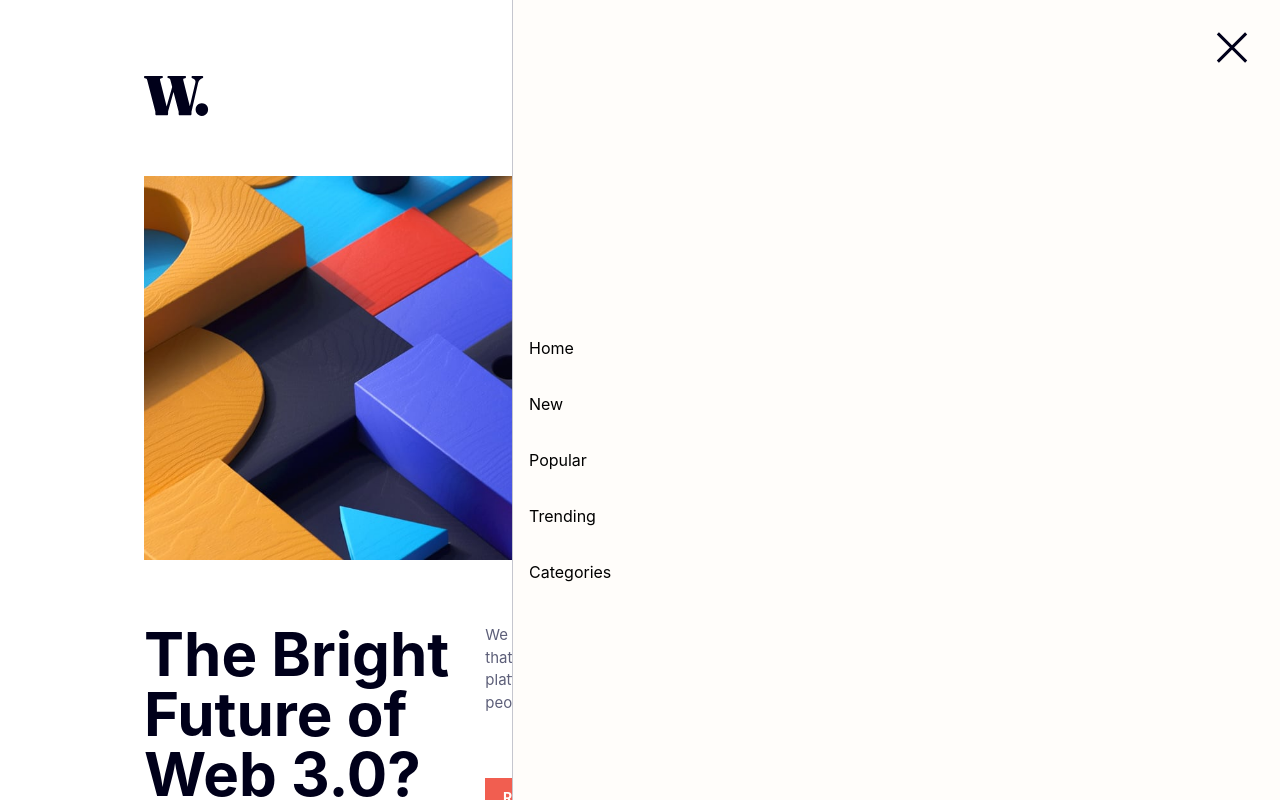
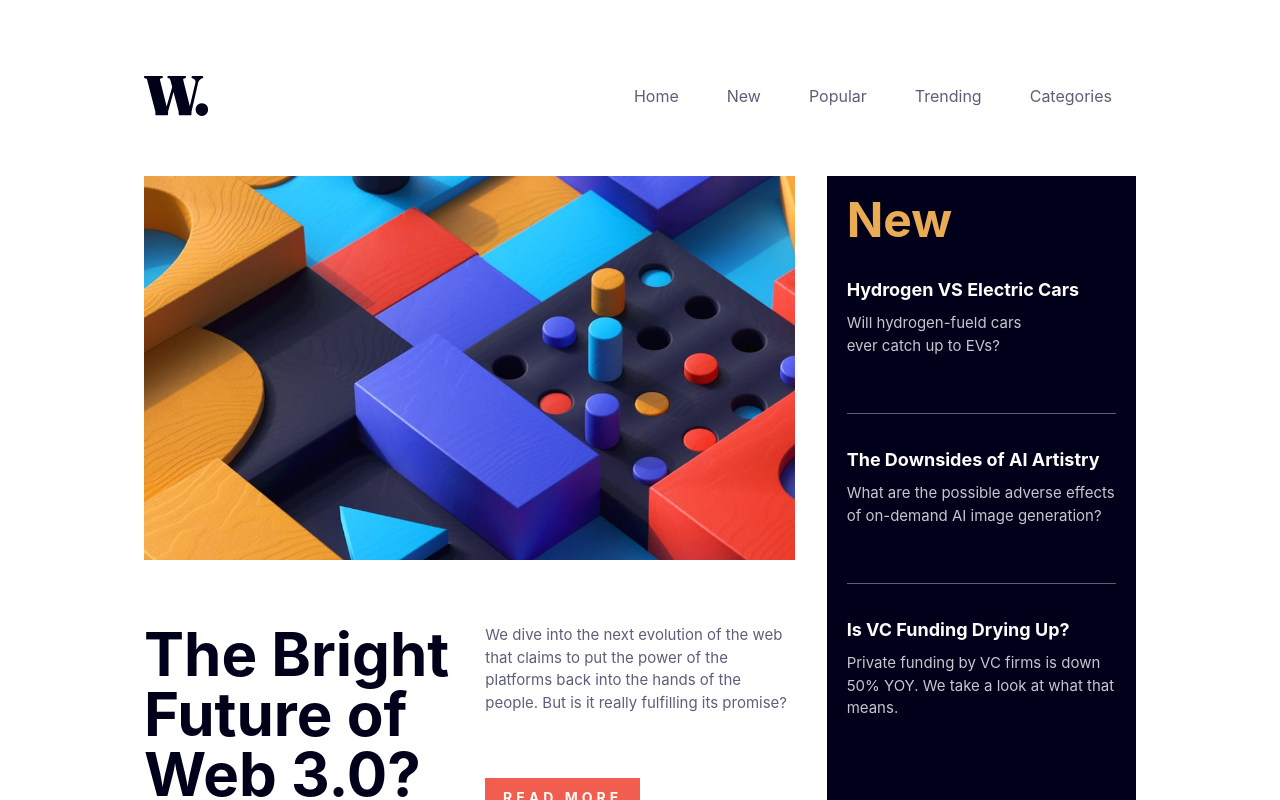
Before and after one commit to f1x3d49/frontendmentor-news, a React (Create React App) app in the folder frontend/: page / in a window 1280 px wide. Built offline with nearby package versions, Linux system fonts and the light colour scheme.

Commit message:
added some touches

```diff
--- a/frontend/src/components/Navbar.js
+++ b/frontend/src/components/Navbar.js
@@ -5,7 +5,7 @@ import { ReactComponent as Close } from "../images/icon-menu-close.svg";
 import Logo from "../images/logo.svg";
 
 const Navbar = () => {
-  const [nav, setNav] = useState(false);
+  const [nav, setNav] = useState(true);
 
   const handleNav = () => {
     setNav(!nav);
```
